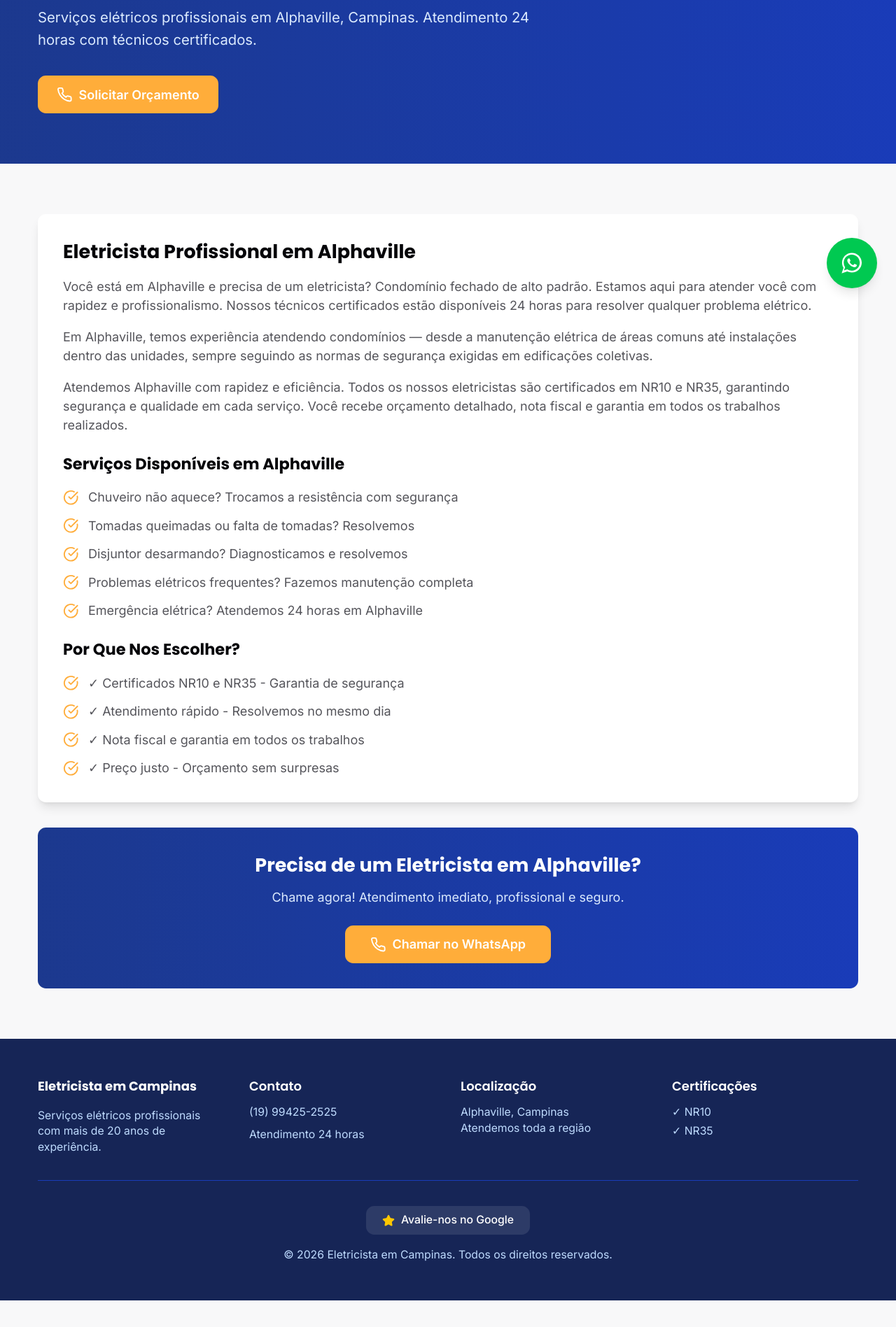
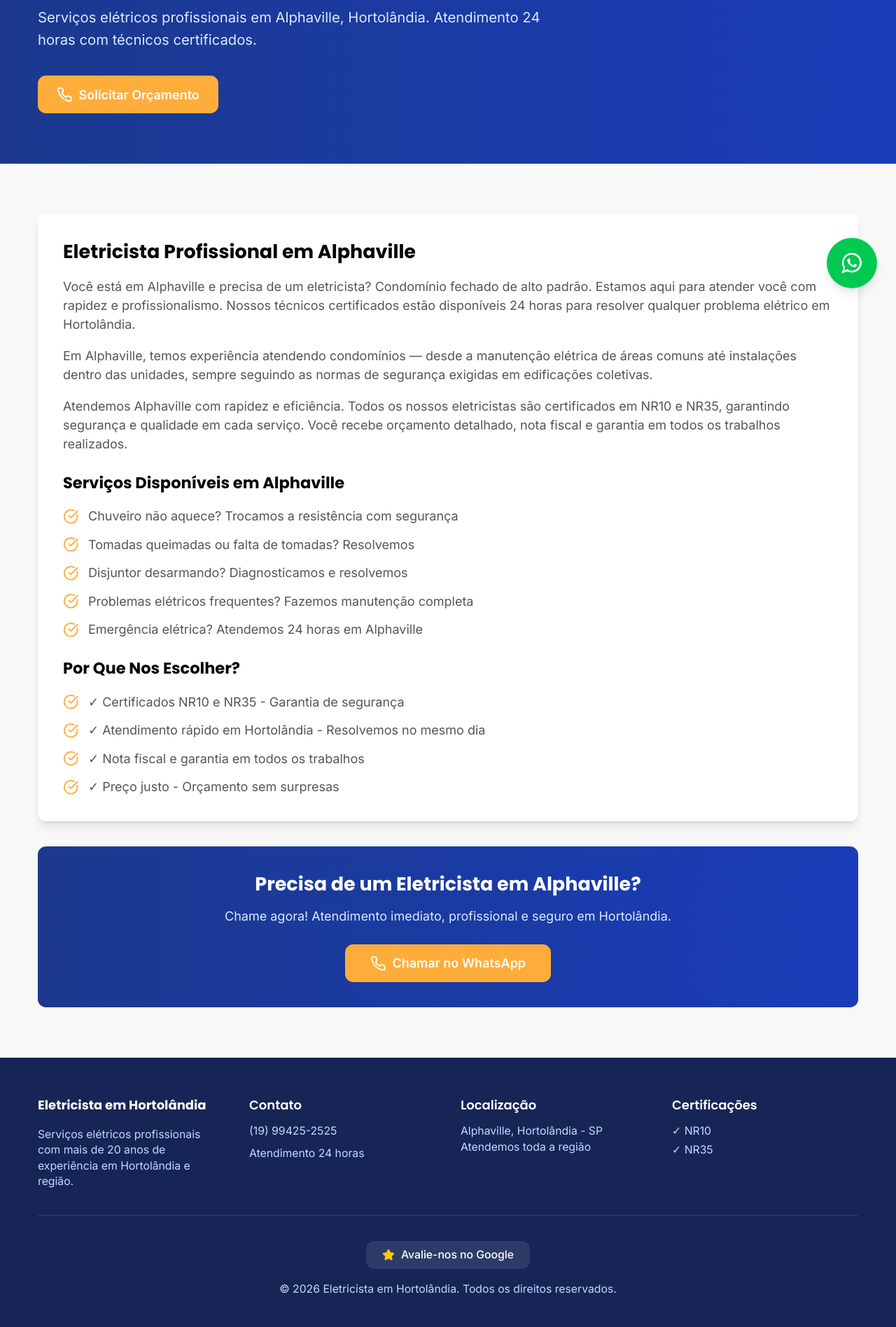
Before and after one commit to fabianamariasouza82-glitch/eletricistaemhortolandiasp, a React (Vite) app: page /bairro/alphaville in a window 1280 px wide. Shown: the part 361-2258 px from the top of the page at 70% size. Before the commit the page ends 2220 px from the top, so only its background shows below. Built offline with nearby package versions, Linux system fonts and the light colour scheme.

Commit message:
Update Neighborhood component for Hortolândia

```diff
--- a/src/pages/Neighborhood.tsx
+++ b/src/pages/Neighborhood.tsx
@@ -9,21 +9,21 @@ export default function Neighborhood() {
 
   const neighborhood = neighborhoods.find(n => n.id === params?.id);
 
-  // Gera um parágrafo extra com foco no tipo de região (residencial, comercial, universitária, industrial, condomínio)
-  // para diferenciar de verdade o conteúdo de cada página de bairro, evitando texto duplicado.
+  // Gera um parágrafo extra com foco no tipo de região (residencial, comercial, industrial, condomínio)
+  // para diferenciar o conteúdo de cada página de bairro, evitando texto duplicado.
   const getSpecialtyText = (description: string, name: string) => {
     const d = description.toLowerCase();
-    if (d.includes("universitária") || d.includes("apartamentos") || d.includes("estudantes")) {
-      return `Em ${name}, atendemos muito kitnets, apartamentos e repúblicas estudantis — sabemos lidar com instalações elétricas de prédios, quadros de distribuição compartilhados e a urgência de quem precisa resolver o problema rápido para voltar aos estudos ou ao trabalho.`;
-    }
-    if (d.includes("industrial") || d.includes("indústrias")) {
+    if (d.includes("industrial") || d.includes("indústrias") || d.includes("fábricas")) {
       return `Em ${name}, temos experiência com instalações elétricas de maior porte: quadros de força industriais, manutenção preventiva de painéis elétricos e adequação às normas de segurança do trabalho exigidas em ambientes comerciais e industriais.`;
     }
     if (d.includes("comercial") || d.includes("comércios") || d.includes("estabelecimentos")) {
       return `Em ${name}, atendemos lojas, escritórios e estabelecimentos comerciais com agilidade — sabemos que parar o funcionamento do seu negócio por um problema elétrico custa caro, por isso priorizamos atendimentos comerciais na região.`;
     }
-    if (d.includes("condomínio") || d.includes("condomínios")) {
+    if (d.includes("condomínio") || d.includes("condomínios") || d.includes("fechado")) {
       return `Em ${name}, temos experiência atendendo condomínios — desde a manutenção elétrica de áreas comuns até instalações dentro das unidades, sempre seguindo as normas de segurança exigidas em edificações coletivas.`;
+    }
+    if (d.includes("chácara") || d.includes("chácaras") || d.includes("propriedades")) {
+      return `Em ${name}, atendemos chácaras e propriedades rurais — sabemos lidar com as particularidades de instalações elétricas em imóveis maiores, incluindo sistemas de bomba d'água, iluminação externa e quadros de distribuição.`;
     }
     return `Em ${name}, atendemos residências de todos os portes — de reparos simples como troca de tomadas e chuveiros a reformas elétricas completas, sempre com atendimento rápido para quem mora na região.`;
   };
@@ -32,26 +32,26 @@ export default function Neighborhood() {
 
   useSEO({
     title: neighborhood
-      ? `Eletricista no ${neighborhood.name} - Campinas | Atendimento 24 Horas`
-      : "Eletricista em Campinas",
+      ? `Eletricista no ${neighborhood.name} - Hortolândia | Atendimento 24 Horas`
+      : "Eletricista em Hortolândia",
     description: neighborhood
-      ? `Precisa de um eletricista no ${neighborhood.name}, Campinas? Atendimento rápido, certificado NR10 e NR35, 24 horas. ${neighborhood.description}`
-      : "Eletricista profissional em Campinas.",
+      ? `Precisa de um eletricista no ${neighborhood.name}, Hortolândia? Atendimento rápido, certificado NR10 e NR35, 24 horas. ${neighborhood.description}`
+      : "Eletricista profissional em Hortolândia.",
     jsonLd: neighborhood ? {
       "@context": "https://schema.org",
       "@type": "Electrician",
-      "name": `Eletricista em Campinas - Atendimento no ${neighborhood.name}`,
-      "image": "https://eletricistaemcampinas.com.br/manus-storage/hero_eletricista_8af14beb.jpg",
-      "url": `https://eletricistaemcampinas.com.br/bairro/${neighborhood.id}`,
+      "name": `Eletricista em Hortolândia - Atendimento no ${neighborhood.name}`,
+      "image": "https://eletricistaemhortolandia.com.br/manus-storage/hero_eletricista_8af14beb.jpg",
+      "url": `https://eletricistaemhortolandia.com.br/bairro/${neighborhood.id}`,
       "telephone": "+5519994252525",
       "priceRange": "$$",
       "address": {
         "@type": "PostalAddress",
-        "addressLocality": "Campinas",
+        "addressLocality": "Hortolândia",
         "addressRegion": "SP",
         "addressCountry": "BR",
       },
-      "hasMap": `https://www.google.com/maps/search/eletricista+${encodeURIComponent(neighborhood.name)}+campinas`,
+      "hasMap": `https://www.google.com/maps/search/eletricista+${encodeURIComponent(neighborhood.name)}+hortolandia`,
       "areaServed": {
         "@type": "AdministrativeArea",
         "name": neighborhood.name,
@@ -70,7 +70,7 @@ export default function Neighborhood() {
         "opens": "00:00",
         "closes": "23:59",
       },
-      "description": `Eletricista profissional atendendo o bairro ${neighborhood.name} em Campinas, com mais de 20 anos de experiência. ${neighborhood.description}`,
+      "description": `Eletricista profissional atendendo o bairro ${neighborhood.name} em Hortolândia, com mais de 20 anos de experiência. ${neighborhood.description}`,
     } : undefined,
   });
 
@@ -95,7 +95,7 @@ export default function Neighborhood() {
           <a href="/" className="flex items-center gap-2">
             <img
               src="/manus-storage/logo_eletricista_280fb94a.png"
-              alt="Eletricista em Campinas"
+              alt="Eletricista em Hortolândia"
               className="h-36 w-auto"
             />
           </a>
@@ -120,7 +120,7 @@ export default function Neighborhood() {
             Eletricista em {neighborhood.name}
           </h1>
           <p className="text-lg text-blue-100 mb-8 max-w-2xl">
-            Serviços elétricos profissionais em {neighborhood.name}, Campinas. Atendimento 24 horas com técnicos certificados.
+            Serviços elétricos profissionais em {neighborhood.name}, Hortolândia. Atendimento 24 horas com técnicos certificados.
           </p>
           <a
             href={`https://api.whatsapp.com/send/?phone=5519994252525&text=Olá,%20gostaria%20de%20solicitar%20um%20orçamento%20em%20${neighborhood.name}`}
@@ -140,7 +140,7 @@ export default function Neighborhood() {
               Eletricista Profissional em {neighborhood.name}
             </h2>
             <p className="text-muted-foreground mb-4">
-              Você está em {neighborhood.name} e precisa de um eletricista? {neighborhood.description}. Estamos aqui para atender você com rapidez e profissionalismo. Nossos técnicos certificados estão disponíveis 24 horas para resolver qualquer problema elétrico.
+              Você está em {neighborhood.name} e precisa de um eletricista? {neighborhood.description}. Estamos aqui para atender você com rapidez e profissionalismo. Nossos técnicos certificados estão disponíveis 24 horas para resolver qualquer problema elétrico em Hortolândia.
             </p>
             <p className="text-muted-foreground mb-4">
               {specialtyText}
@@ -181,7 +181,7 @@ export default function Neighborhood() {
               </li>
               <li className="flex items-start gap-3">
                 <CheckCircle className="w-5 h-5 text-accent flex-shrink-0 mt-0.5" />
-                <span className="text-muted-foreground">✓ Atendimento rápido - Resolvemos no mesmo dia</span>
+                <span className="text-muted-foreground">✓ Atendimento rápido em Hortolândia - Resolvemos no mesmo dia</span>
               </li>
               <li className="flex items-start gap-3">
                 <CheckCircle className="w-5 h-5 text-accent flex-shrink-0 mt-0.5" />
@@ -197,7 +197,7 @@ export default function Neighborhood() {
           {/* CTA */}
           <div className="bg-gradient-to-r from-blue-900 to-blue-800 rounded-lg p-8 text-center text-white">
             <h3 className="text-2xl font-bold mb-3">Precisa de um Eletricista em {neighborhood.name}?</h3>
-            <p className="text-blue-100 mb-6">Chame agora! Atendimento imediato, profissional e seguro.</p>
+            <p className="text-blue-100 mb-6">Chame agora! Atendimento imediato, profissional e seguro em Hortolândia.</p>
             <a
               href={`https://api.whatsapp.com/send/?phone=5519994252525&text=Olá,%20gostaria%20de%20solicitar%20um%20orçamento%20em%20${neighborhood.name}`}
               className="inline-flex items-center gap-2 px-8 py-3 bg-accent text-accent-foreground rounded-lg font-semibold hover:opacity-90 transition-opacity"
@@ -214,8 +214,8 @@ export default function Neighborhood() {
         <div className="container">
           <div className="grid grid-cols-1 md:grid-cols-4 gap-8 mb-8">
             <div>
-              <h3 className="font-bold mb-4">Eletricista em Campinas</h3>
-              <p className="text-blue-200 text-sm">Serviços elétricos profissionais com mais de 20 anos de experiência.</p>
+              <h3 className="font-bold mb-4">Eletricista em Hortolândia</h3>
+              <p className="text-blue-200 text-sm">Serviços elétricos profissionais com mais de 20 anos de experiência em Hortolândia e região.</p>
             </div>
             <div>
               <h4 className="font-semibold mb-3">Contato</h4>
@@ -226,7 +226,7 @@ export default function Neighborhood() {
             </div>
             <div>
               <h4 className="font-semibold mb-3">Localização</h4>
-              <p className="text-blue-200 text-sm">{neighborhood.name}, Campinas</p>
+              <p className="text-blue-200 text-sm">{neighborhood.name}, Hortolândia - SP</p>
               <p className="text-blue-200 text-sm">Atendemos toda a região</p>
             </div>
             <div>
@@ -245,7 +245,7 @@ export default function Neighborhood() {
               <Star className="w-4 h-4 fill-yellow-400 text-yellow-400" />
               Avalie-nos no Google
             </a>
-            <p>&copy; 2026 Eletricista em Campinas. Todos os direitos reservados.</p>
+            <p>&copy; 2026 Eletricista em Hortolândia. Todos os direitos reservados.</p>
           </div>
         </div>
       </footer>
```
